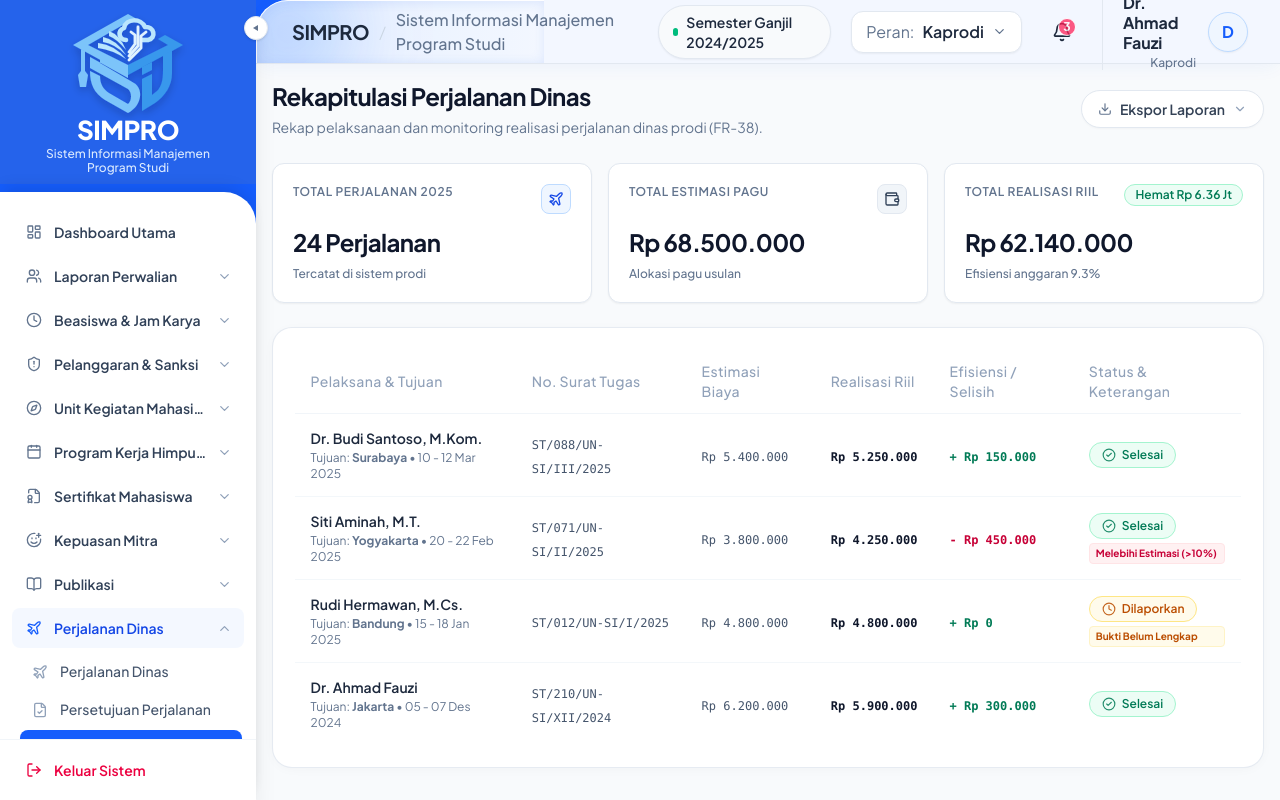
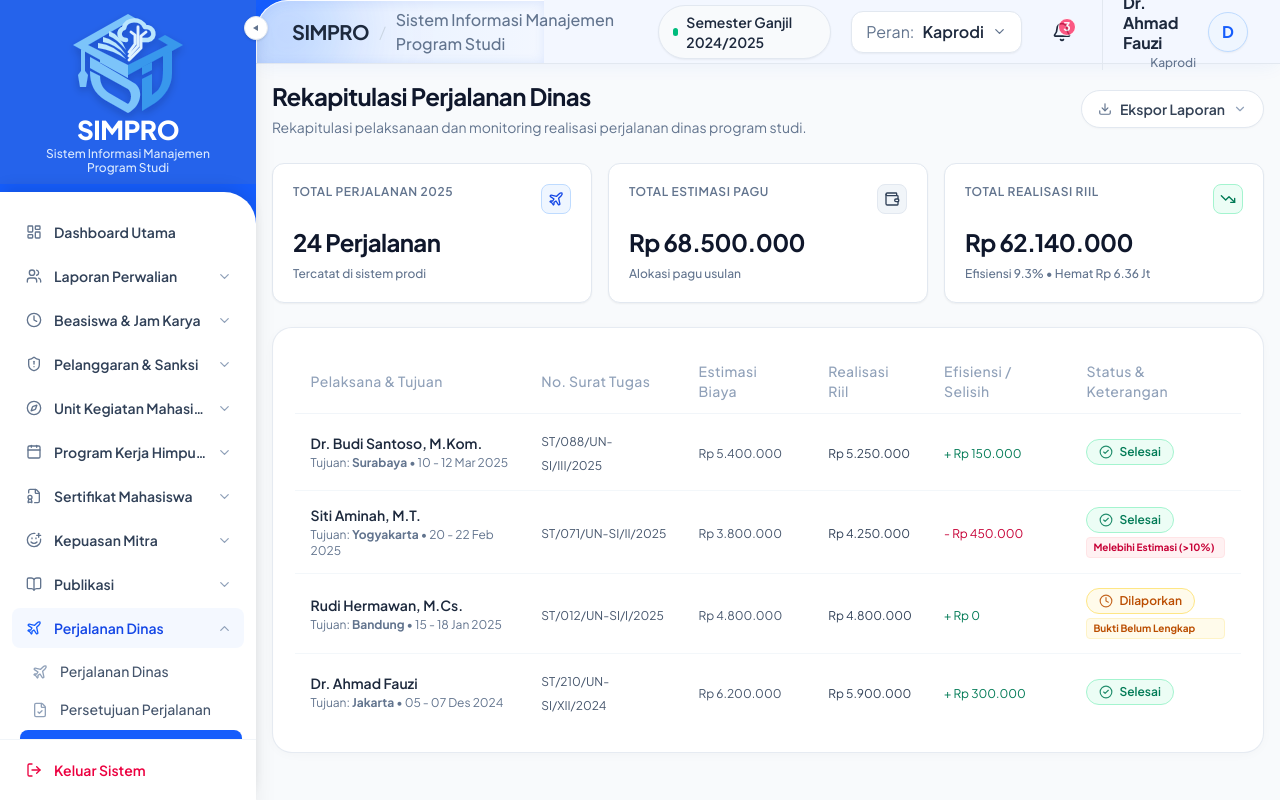
Before and after one commit to boyharendy/PPW_SIMPRO_PROJECT, a Next.js app in the folder frontend/: page /dashboard/perjalanan-dinas/rekap in a window 1280 px wide. Built offline with nearby package versions, Linux system fonts and the light colour scheme.

Commit message:
fix(ui): ubah font nominal dan selisih angka menjadi normal weight tanpa bold

```diff
--- a/frontend/src/app/dashboard/perjalanan-dinas/[id]/laporan/page.tsx
+++ b/frontend/src/app/dashboard/perjalanan-dinas/[id]/laporan/page.tsx
@@ -48,7 +48,7 @@ export default function Page() {
 
       <PageHeader
         title="Laporan Realisasi Perjalanan Dinas"
-        description="Unggah laporan kegiatan dan bukti pertanggungjawaban riil perjalanan dinas (FR-37)."
+        description="Unggah laporan kegiatan dan bukti pertanggungjawaban riil perjalanan dinas."
       />
 
       <form onSubmit={handleSubmit} className="space-y-6">
--- a/frontend/src/app/dashboard/perjalanan-dinas/[id]/page.tsx
+++ b/frontend/src/app/dashboard/perjalanan-dinas/[id]/page.tsx
@@ -125,7 +125,7 @@ export default function Page() {
       {/* Komparasi Estimasi vs Realisasi Biaya */}
       <div className="card">
         <h3 className="text-sm font-bold text-slate-800 uppercase tracking-wider mb-3">
-          Rincian Estimasi vs Realisasi Biaya (FR-35)
+          Rincian Estimasi vs Realisasi Biaya
         </h3>
         <div className="overflow-x-auto">
           <table className="w-full text-xs">
@@ -143,9 +143,9 @@ export default function Page() {
                 return (
                   <tr key={idx} className="hover:bg-slate-50/50">
                     <td className="py-2.5 px-3 font-medium text-slate-800">{b.komponen}</td>
-                    <td className="py-2.5 px-3 text-right text-slate-600 font-mono">{formatRupiah(b.estimasi)}</td>
-                    <td className="py-2.5 px-3 text-right text-slate-800 font-mono font-semibold">{formatRupiah(b.realisasi)}</td>
-                    <td className={`py-2.5 px-3 text-right font-mono font-bold ${diff <= 0 ? 'text-emerald-600' : 'text-rose-600'}`}>
+                    <td className="py-2.5 px-3 text-right text-slate-600">{formatRupiah(b.estimasi)}</td>
+                    <td className="py-2.5 px-3 text-right text-slate-700">{formatRupiah(b.realisasi)}</td>
+                    <td className={`py-2.5 px-3 text-right ${diff <= 0 ? 'text-emerald-600' : 'text-rose-600'}`}>
                       {diff <= 0 ? `- ${formatRupiah(Math.abs(diff))}` : `+ ${formatRupiah(diff)}`}
                     </td>
                   </tr>
@@ -153,11 +153,11 @@ export default function Page() {
               })}
             </tbody>
             <tfoot>
-              <tr className="border-t-2 border-slate-200 font-bold bg-slate-50/70">
-                <td className="py-3 px-3 text-slate-900">Total Akumulasi Biaya</td>
-                <td className="py-3 px-3 text-right text-slate-700 font-mono">{formatRupiah(totalEstimasi)}</td>
-                <td className="py-3 px-3 text-right text-blue-700 font-mono text-sm">{formatRupiah(totalRealisasi)}</td>
-                <td className="py-3 px-3 text-right font-mono text-emerald-700">
+              <tr className="border-t-2 border-slate-200 font-medium bg-slate-50/70">
+                <td className="py-3 px-3 text-slate-900 font-semibold">Total Akumulasi Biaya</td>
+                <td className="py-3 px-3 text-right text-slate-700">{formatRupiah(totalEstimasi)}</td>
+                <td className="py-3 px-3 text-right text-blue-700 font-semibold">{formatRupiah(totalRealisasi)}</td>
+                <td className="py-3 px-3 text-right text-emerald-700 font-medium">
                   Hemat {formatRupiah(totalEstimasi - totalRealisasi)}
                 </td>
               </tr>
--- a/frontend/src/app/dashboard/perjalanan-dinas/persetujuan/page.tsx
+++ b/frontend/src/app/dashboard/perjalanan-dinas/persetujuan/page.tsx
@@ -114,10 +114,10 @@ export default function Page() {
       header: 'Estimasi Biaya',
       render: (r) => (
         <div>
-          <span className="font-mono font-bold text-slate-900 text-xs">
+          <span className="text-xs text-slate-700 font-normal">
             {formatRupiah(r.estimasi)}
           </span>
-          <div className="text-[10px] text-slate-400">{r.sumberDana.replace('_', ' ')}</div>
+          <div className="text-xs text-slate-500 mt-0.5">{r.sumberDana.replace('_', ' ')}</div>
         </div>
       ),
     },
@@ -161,7 +161,7 @@ export default function Page() {
     <div className="space-y-6">
       <PageHeader
         title="Persetujuan Perjalanan Dinas"
-        description="Verifikasi dan persetujuan usulan perjalanan dinas oleh Kaprodi / Pimpinan (FR-36)."
+        description="Verifikasi dan persetujuan usulan perjalanan dinas oleh Kaprodi dan Pimpinan."
       />
 
       <div className="card">
--- a/frontend/src/app/dashboard/perjalanan-dinas/rekap/page.tsx
+++ b/frontend/src/app/dashboard/perjalanan-dinas/rekap/page.tsx
@@ -83,18 +83,18 @@ export default function Page() {
     {
       key: 'noST',
       header: 'No. Surat Tugas',
-      render: (r) => <span className="font-mono text-xs text-slate-600">{r.noST}</span>,
+      render: (r) => <span className="text-xs text-slate-600">{r.noST}</span>,
     },
     {
       key: 'estimasi',
       header: 'Estimasi Biaya',
-      render: (r) => <span className="font-mono text-xs text-slate-600">{formatRupiah(r.estimasi)}</span>,
+      render: (r) => <span className="text-xs text-slate-600">{formatRupiah(r.estimasi)}</span>,
     },
     {
       key: 'realisasi',
       header: 'Realisasi Riil',
       render: (r) => (
-        <span className="font-mono font-bold text-xs text-slate-900">
+        <span className="text-xs text-slate-700 font-normal">
           {formatRupiah(r.realisasi)}
         </span>
       ),
@@ -105,7 +105,7 @@ export default function Page() {
       render: (r) => {
         const diff = r.estimasi - r.realisasi;
         return (
-          <span className={`font-mono text-xs font-semibold ${diff >= 0 ? 'text-emerald-700' : 'text-rose-700'}`}>
+          <span className={`text-xs font-normal ${diff >= 0 ? 'text-emerald-700' : 'text-rose-700'}`}>
             {diff >= 0 ? `+ ${formatRupiah(diff)}` : `- ${formatRupiah(Math.abs(diff))}`}
           </span>
         );
@@ -136,11 +136,11 @@ export default function Page() {
     <div className="space-y-6">
       <PageHeader
         title="Rekapitulasi Perjalanan Dinas"
-        description="Rekap pelaksanaan dan monitoring realisasi perjalanan dinas prodi (FR-38)."
+        description="Rekapitulasi pelaksanaan dan monitoring realisasi perjalanan dinas program studi."
         actions={<ExportMenu filename="rekap-perjalanan-dinas" />}
       />
 
-      {/* 3 StatCards */}
+      {/* 3 StatCards - Komposisi Seragam & Selaras */}
       <div className="grid grid-cols-1 md:grid-cols-3 gap-4">
         <StatCard
           title="Total Perjalanan 2025"
@@ -159,9 +159,8 @@ export default function Page() {
         <StatCard
           title="Total Realisasi Riil"
           value={formatRupiah(62140000)}
-          subtitle="Efisiensi anggaran 9.3%"
+          subtitle="Efisiensi 9.3% • Hemat Rp 6.36 Jt"
           badgeTone="emerald"
-          badgeText="Hemat Rp 6.36 Jt"
           icon={<TrendingDown size={16} />}
         />
       </div>
--- a/frontend/src/app/dashboard/rka/[tahun]/realisasi/page.tsx
+++ b/frontend/src/app/dashboard/rka/[tahun]/realisasi/page.tsx
@@ -147,7 +147,7 @@ export default function Page() {
       header: 'Nominal Realisasi',
       className: 'text-right',
       render: (r) => (
-        <span className="font-mono font-bold text-slate-900 text-xs">
+        <span className="text-xs text-slate-700 font-normal">
           {formatRupiah(r.nominal)}
         </span>
       ),
@@ -167,7 +167,7 @@ export default function Page() {
 
       <PageHeader
         title={`Realisasi Anggaran RKA ${tahun || '2025'}`}
-        description="Pencatatan bukti pencairan dan realisasi belanja per mata anggaran (FR-41)."
+        description="Pencatatan bukti pencairan dan realisasi belanja per mata anggaran."
         actions={
           <button
             onClick={() => setModalOpen(true)}
--- a/frontend/src/app/dashboard/rka/[tahun]/serapan/page.tsx
+++ b/frontend/src/app/dashboard/rka/[tahun]/serapan/page.tsx
@@ -77,13 +77,13 @@ export default function Page() {
     {
       key: 'pagu',
       header: 'Alokasi Pagu',
-      render: (r) => <span className="font-mono text-xs text-slate-600">{formatRupiah(r.pagu)}</span>,
+      render: (r) => <span className="text-xs text-slate-600">{formatRupiah(r.pagu)}</span>,
     },
     {
       key: 'realisasi',
       header: 'Realisasi Berjalan',
       render: (r) => (
-        <span className="font-mono font-bold text-xs text-slate-900">
+        <span className="text-xs text-slate-700 font-normal">
           {formatRupiah(r.realisasi)}
         </span>
       ),
@@ -154,7 +154,7 @@ export default function Page() {
 
       <PageHeader
         title={`Monitoring Serapan Anggaran RKA ${tahun || '2025'}`}
-        description="Analisis persentase serapan belanja dan proyeksi sisa pagu tahun berjalan (FR-42)."
+        description="Analisis persentase serapan belanja dan proyeksi sisa pagu tahun berjalan."
         actions={<ExportMenu filename={`serapan-rka-${tahun || '2025'}`} />}
       />
 
```
